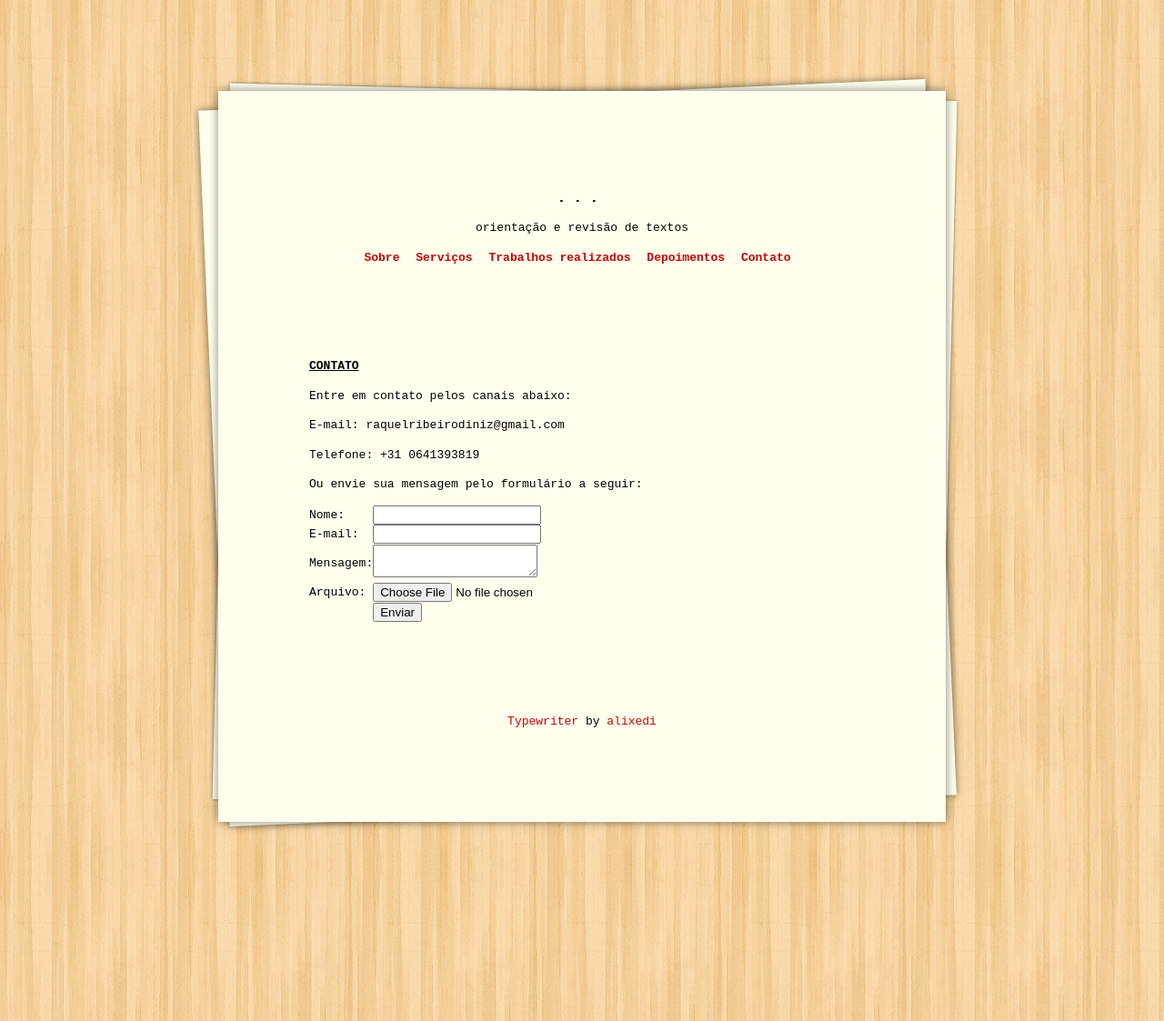
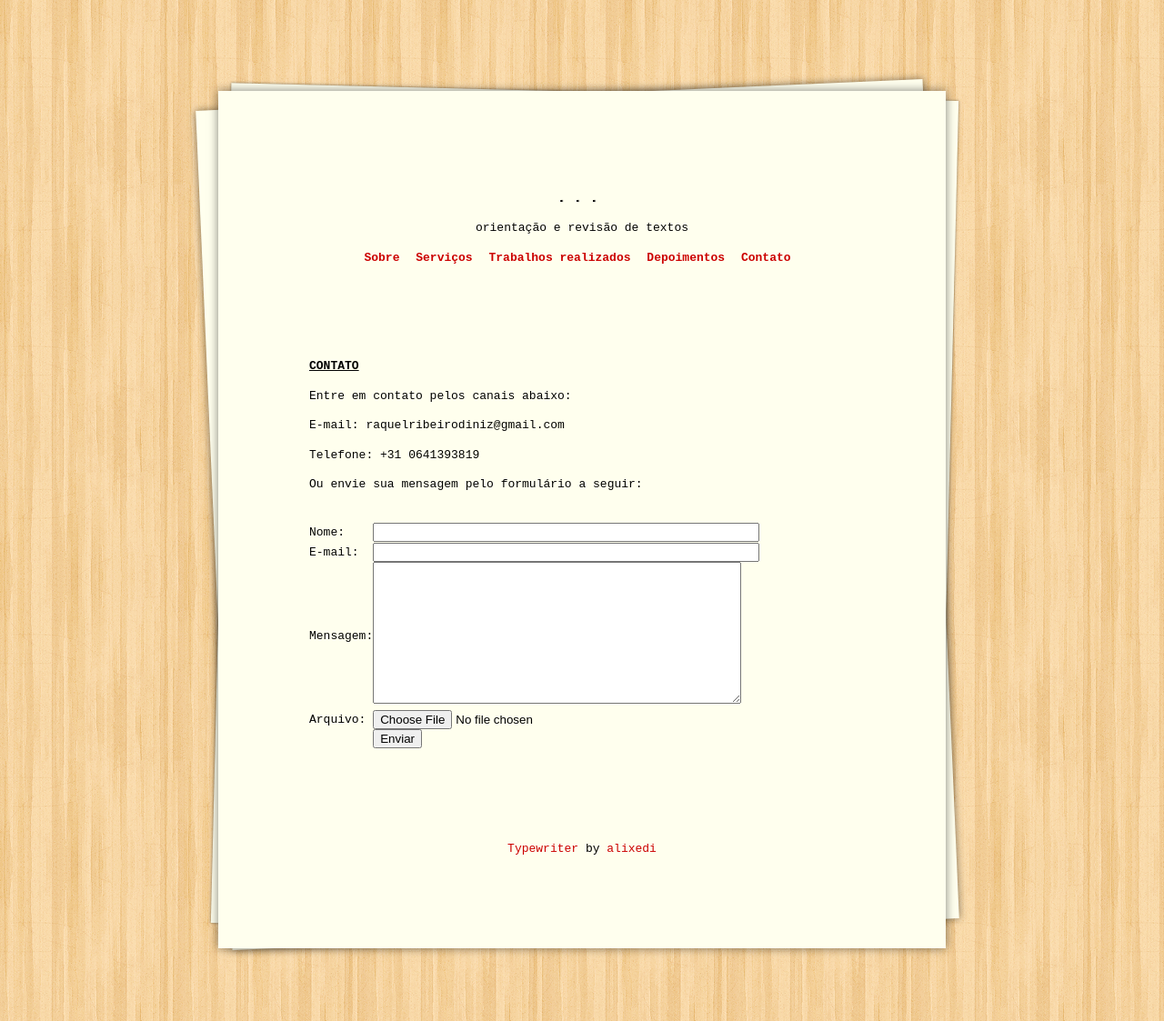
Before and after one commit to raqueldiniz/site, a Jekyll site: the page built from contato.md, in a window 1280 px wide. Shown: the whole page at 91% size. Built offline with Jekyll 4.4.1, drawn with Linux system fonts in a browser that asks for light colours.

Commit message:
Update contato.md

```diff
--- a/contato.md
+++ b/contato.md
@@ -16,13 +16,13 @@ Ou envie sua mensagem pelo formulário a seguir:
 
 <table border="0" cellpadding="0" cellspacing="0">
 <tr>
-  <td>Nome:</td><td><input type="text" nome="nome"></td>
+  <td>Nome:</td><td><input type="text" nome="nome" size="50"></td>
 </tr>
   <tr>
-    <td>E-mail:</td><td><input type="email" name="email"></td>
+    <td>E-mail:</td><td><input type="email" name="email" size="50"></td>
   </tr>
   <tr>
-    <td>Mensagem:</td><td><textarea name="mensagem"></textarea></td>
+    <td>Mensagem:</td><td><textarea name="mensagem" rows="10" cols="48"></textarea></td>
   </tr>
   <tr>
     <td>Arquivo:</td><td><input type="file" name="arquivo"></td>
```
